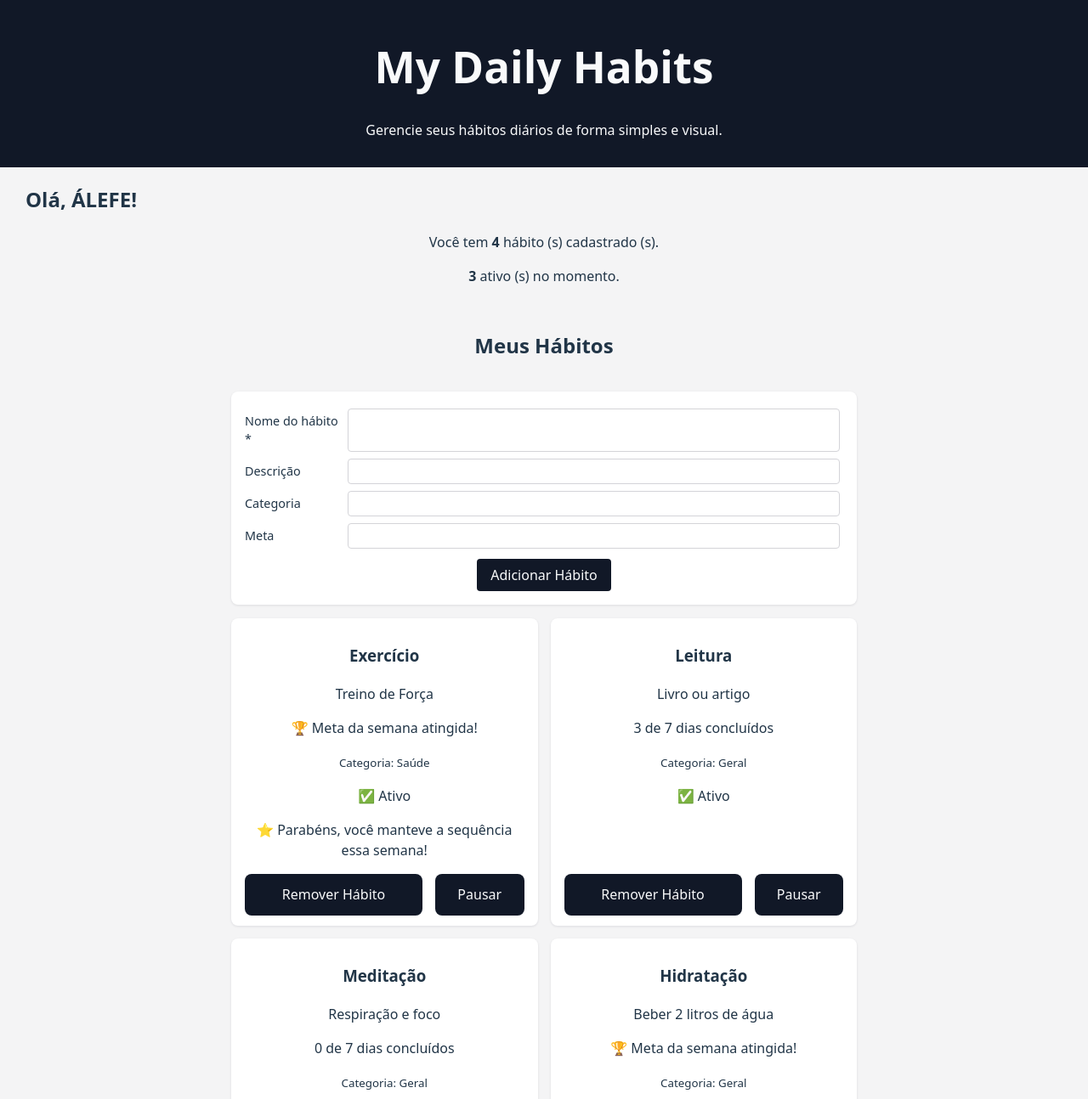
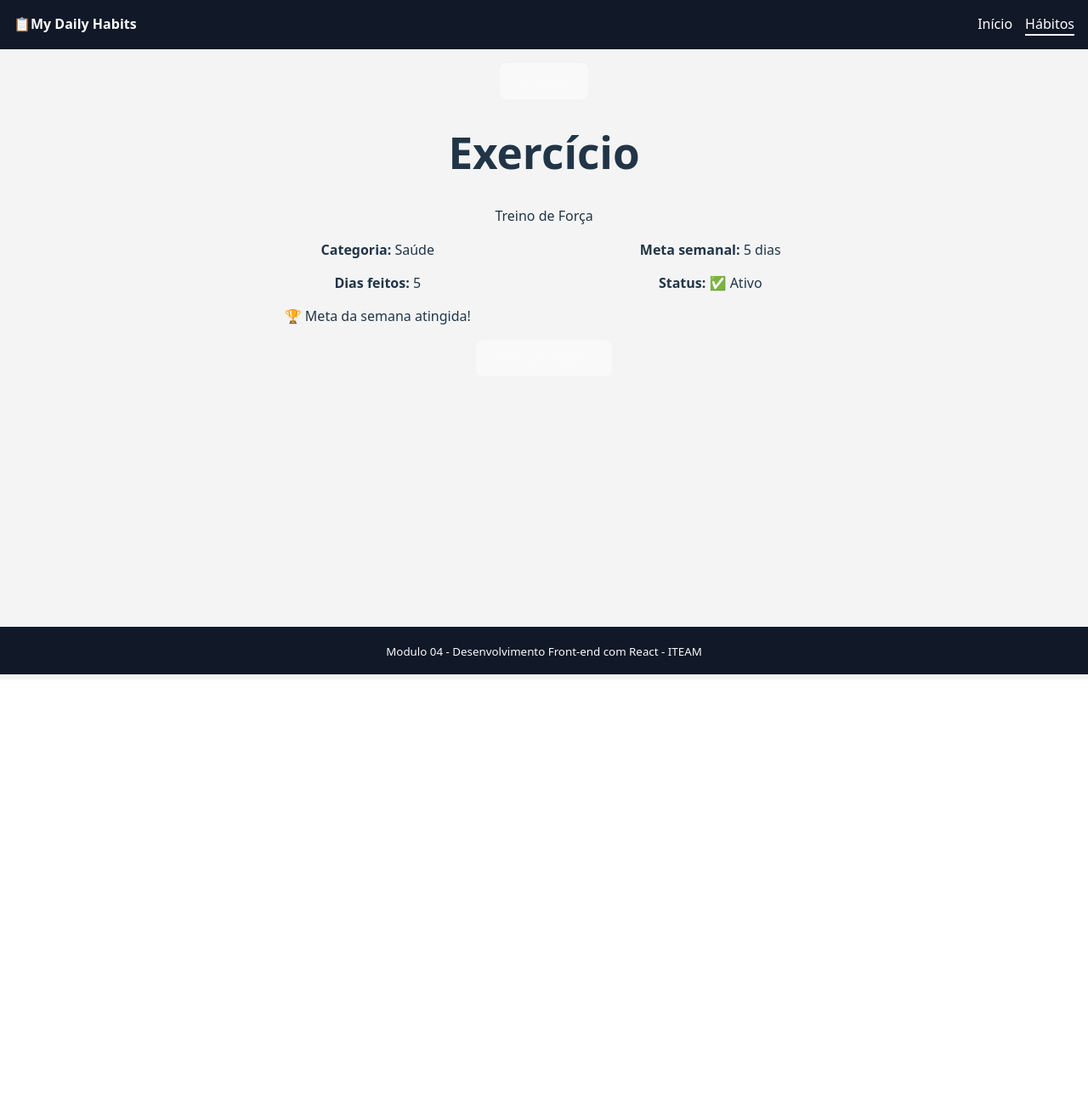
Before and after one commit to AlefeAlvesC/Primeiro-Projeto-React, a React (Vite) app in the folder my-daily-habits/: page /habitos/1 in a window 1280 px wide. Shown: the top 1294 px of the page at 85% size. After the commit the page ends 800 px from the top, so only its background shows below. Built offline with nearby package versions, Linux system fonts and the light colour scheme.

Commit message:
Ultima atualização do site:

```diff
--- a/my-daily-habits/package.json
+++ b/my-daily-habits/package.json
@@ -11,7 +11,8 @@
   },
   "dependencies": {
     "react": "^19.2.0",
-    "react-dom": "^19.2.0"
+    "react-dom": "^19.2.0",
+    "react-router-dom": "^7.13.1"
   },
   "devDependencies": {
     "@eslint/js": "^9.39.1",
--- a/my-daily-habits/src/App.jsx
+++ b/my-daily-habits/src/App.jsx
@@ -1,33 +1,26 @@
-import './App.css'
-import Footer from './components/Footer'
-import Header from './components/Header'
-import BemVindo from './components/BemVindo'
-import SecaoHabitos from './components/SecaoHabitos'
-import HabitList from './components/HabitList'
-import { HabitsProvider } from './contexts/HabitsContext'
-
+import { Routes, Route } from 'react-router-dom';
+import './App.css';
+import Header from './components/Header';
+import Footer from './components/Footer';
+import PaginaInicio from './pages/PaginaInicio';
+import PaginaHabitos from './pages/PaginaHabitos';
+import PaginaDetalhes from './pages/PaginaDetalhes';
+import PaginaNaoEncontrada from './pages/PaginaNaoEncontrada';
 
 function App() {
+  return (
+      <div>
+        <Header/>
 
-
-  return (
-
-    <HabitsProvider>
-
-      <div>
-        <Header titulo={"My Daily Habits"} descricao={"Gerencie seus hábitos diários de forma simples e visual."} />
-
-        <BemVindo nomeUsuario={"Álefe"} />
-
-        <SecaoHabitos titulo={"Meus Hábitos"}>
-          <HabitList></HabitList>
-        </SecaoHabitos>
+        <Routes>
+          <Route path="/" element={<PaginaInicio/>}/>
+          <Route path="/habitos" element={<PaginaHabitos/>}/>
+          <Route path='/habitos/:id' element={<PaginaDetalhes/>}/>
+          <Route path='*' element={<PaginaNaoEncontrada/>}/>
+        </Routes>
 
         <Footer/>
       </div>
-
-    </HabitsProvider>
-
   )
 }
 
--- a/my-daily-habits/src/components/HabitCard.jsx
+++ b/my-daily-habits/src/components/HabitCard.jsx
@@ -1,33 +1,38 @@
-export default function HabitsCard({titulo, descricao = "", meta, ativo = true, diasFeitos = 0, categoria = "Geral", onRemover, onToggle}) {
+import { Link } from "react-router-dom";
+
+export default function HabitCard({id, titulo, descricao = "", meta, ativo = true, diasFeitos = 0, categoria = "Geral", onRemover, onToggle}) {
     const metaAtingida = diasFeitos >= meta;
     const mensagemMeta = metaAtingida ? "🏆 Meta da semana atingida!" : `${diasFeitos} de ${meta} dias concluídos`;
 
     return(
         <div className="habit-card">
-            <div>
+            <div className="habit-card-header">
                 <h3>{titulo}</h3> {/*No meu caso, nome é o titulo*/}
                 {descricao && <p>{descricao}</p>}
                 <p>{mensagemMeta}</p>
                 <small>Categoria: {categoria}</small>
-                <p>{ativo ? "✅ Ativo" : "⏸️ Pausado"}</p> {/*Troquei para p para um melhor comportamento*/}
+                <p style={{color: ativo ? "#16a34a" : "#9ca3af" }} >{ativo ? "✅ Ativo" : "⏸️ Pausado"}</p> {/*Troquei para p para um melhor comportamento*/}
 
                 {metaAtingida && <p>⭐ Parabéns, você manteve a sequência essa semana!</p>}
             </div>
 
-            <div className="buttons">
+            <div className="habit-card-acoes">
+                <Link to={`/habitos/${id}`} className="btn-detalhes">
+                    Ver Detalhes
+                </Link>
+
                 {onRemover && (
-                    <button type="button" onClick={onRemover}>
+                    <button type="button" onClick={onRemover} className="btn-remover-card">
                         Remover Hábito
                     </button>
                 )}
 
                 {onToggle && (
-                    <button type="button" onClick={onToggle}>
+                    <button type="button" onClick={onToggle} className="btn-toggle-card">
                         {ativo ? "Pausar" : "Ativar"}
                     </button>
                 )}
             </div>
-
         </div>
     )
 };
--- a/my-daily-habits/src/components/HabitList.jsx
+++ b/my-daily-habits/src/components/HabitList.jsx
@@ -1,9 +1,12 @@
-import { useState, useRef, useContext } from "react";
-import HabitsCard from "./HabitCard";
+import { useState, useRef } from "react";
+import { useNavigate } from "react-router-dom";
+import HabitCard from "./HabitCard";
 import { useHabits } from "../contexts/HabitsContext";
 
 export default function HabitList(){
     const { habits, adicionarHabit, removerHabit, toggleAtivo, limparHistorico} = useHabits();
+
+    const navigate = useNavigate();
 
     const [form, setForm] = useState({
         novoNome: "",
@@ -21,9 +24,9 @@ export default function HabitList(){
 
     const handleChange = (e) => {
         const {name, value} = e.target;
+        setForm(prev => ({...prev, [name]: value}));
 
         if (name === "novoNome"){
-            setForm(prev => ({...prev, [name]: value}));
             if(value.length > 0 && value.length < 3 ){
                 setErro(prev => ({...prev, erroNome: "O nome deve ter pelo menos 3 caracteres."}));
             }else{
@@ -32,15 +35,12 @@ export default function HabitList(){
         }
 
         if (name === "novaMeta"){
-            setForm(prev => ({...prev, [name]: value}));
             if(value < 1 || value > 7){
                 setErro(prev => ({...prev, erroMeta: "Meta deve estar entre 1 e 7 dias."}));
             }else{
                 setErro(prev => ({...prev, erroMeta: ""}));
             }
         }
-
-        setForm(prev => ({...prev, [name]: value}));
     };
 
     const handleSubmit = (event) => {
@@ -54,7 +54,7 @@ export default function HabitList(){
             id : Date.now(),
             titulo : form.novoNome,
             descricao : form.novaDescricao,
-            meta : form.novaMeta || 7,
+            meta : parseInt(form.novaMeta) || 7,
             ativo: true,
             diasFeitos: 0,
             categoria: form.novaCategoria || 'Geral'
@@ -63,7 +63,7 @@ export default function HabitList(){
         adicionarHabit(novoHabit);
 
         setForm({novoNome: "", novaDescricao: "", novaCategoria: "", novaMeta: ""});
-        nomeInput.current?.focus();
+        navigate("/habitos");
     }
 
     const handleRemove = (id) => {
@@ -126,8 +126,9 @@ export default function HabitList(){
             <ul>
 
                 {habits.map((habit) => (
-                    <HabitsCard
+                    <HabitCard
                         key={habit.id}
+                        id={habit.id}
                         titulo={habit.titulo}
                         descricao={habit.descricao}
                         meta={habit.meta}
@@ -141,7 +142,7 @@ export default function HabitList(){
             </ul>
 
             {/*Botão de reset do localStorage*/}
-            {limparHistorico && <button onClick={limparHistorico}>Limpar Histórico</button>}
+            {limparHistorico && <button onClick={handleHistorico}>Limpar Histórico</button>}
 
         </section>
     )
--- a/my-daily-habits/src/components/Header.jsx
+++ b/my-daily-habits/src/components/Header.jsx
@@ -1,9 +1,23 @@
+import { NavLink } from "react-router-dom";
 
 export default function Header({titulo, descricao}){
     return(
-        <header>
-            <h1>{titulo}</h1>
-            <p>{descricao}</p>
+        <header className="header">
+            <div className="header-logo">
+                <span>📋</span>
+                <strong>My Daily Habits</strong>
+            </div>
+
+            <nav className="header-nav">
+                <NavLink to="/" end className={({isActive}) => isActive? "nav-link ativo" : "nav-link"}>
+                    Início
+                </NavLink>
+
+                <NavLink to="/habitos"
+                    className={({isActive}) => isActive? "nav-link ativo" : "nav-link"}>
+                    Hábitos
+                </NavLink>
+            </nav>
         </header>
     )
-}
+};
--- a/my-daily-habits/src/index.css
+++ b/my-daily-habits/src/index.css
@@ -12,24 +12,6 @@
   -webkit-font-smoothing: antialiased;
   -moz-osx-font-smoothing: grayscale;
 
-}
-
-a {
-  font-weight: 500;
-  color: #646cff;
-  text-decoration: inherit;
-}
-
-a:hover {
-  color: #535bf2;
-}
-
-ul {
-  list-style: none;
-  padding: 0;
-  display: grid;
-  grid-template-columns: 1fr 1fr;
-  gap: 15px;
 }
 
 * {
@@ -55,10 +37,41 @@ header, footer {
   text-align: center;
 }
 
+header {
+  display: flex;
+  justify-content: space-between;
+}
+
+.header-nav {
+  display: flex;
+  gap: 15px;
+}
+
+.header-nav a{
+  color: white;
+}
+
+.header-nav a:hover {
+  color: rgb(131, 166, 237);
+  transition: 0.4s;
+}
+
+.header-nav a.ativo {
+  border-bottom: 2px solid white;
+}
+
+.header-nav a.ativo:hover {
+  border-bottom: 2px solid rgb(131, 166, 237);
+}
+
 main, section {
   padding: 16px;
   max-width: 800px;
   margin: 0 auto;
+}
+
+main{
+  min-height: 85dvh;
 }
 
 .saudacao {
@@ -66,18 +79,27 @@ main, section {
   padding-left: 30px;
 }
 
+ul {
+  list-style: none;
+  padding: 0;
+  display: grid;
+  grid-template-columns: 1fr 1fr;
+  gap: 15px;
+}
+
+
 .habit-card {
   background-color: #ffffff;
   border-radius: 8px;
   padding: 12px 16px;
   box-shadow: 0 1px 3px rgba(15, 23, 46, 0.1);
   display: grid;
-  grid-template-rows: 6fr 1fr;
+  grid-template-rows: 4.5fr 0.5fr;
 }
 
-.habit-card .buttons{
+.habit-card-acoes{
   display: grid;
-  grid-template-columns: 2fr 1fr;
+  grid-template-columns: 1fr 2fr 1fr;
   gap: 15px;
 }
 
@@ -98,7 +120,8 @@ button {
   font-size: 1em;
   font-weight: 500;
   font-family: inherit;
-  background-color: rgb(206, 206, 244);
+  background-color: #111827;
+  color: #f9fafb;
   /*background-color: #1a1a1a*/;
   cursor: pointer;
   transition: border-color 0.25s;
@@ -112,6 +135,21 @@ button:focus,
 button:focus-visible {
   outline: 4px auto -webkit-focus-ring-color;
 }
+
+
+a {
+  font-weight: 500;
+  color: #646cff;
+  text-decoration: inherit;
+}
+
+a:hover {
+  color: #535bf2;
+}
+
+
+
+
 
 @media (prefers-color-scheme: light) {
   :root {
--- a/my-daily-habits/src/main.jsx
+++ b/my-daily-habits/src/main.jsx
@@ -1,10 +1,16 @@
-import { StrictMode } from 'react'
-import { createRoot } from 'react-dom/client'
+import { StrictMode } from 'react';
+import { createRoot } from 'react-dom/client';
+import { BrowserRouter } from 'react-router-dom';
+import { HabitsProvider } from './contexts/HabitsContext.jsx';
 import './index.css'
 import App from './App.jsx'
 
 createRoot(document.getElementById('root')).render(
   <StrictMode>
-    <App />
+    <BrowserRouter>
+      <HabitsProvider>
+        <App/>
+      </HabitsProvider>
+    </BrowserRouter>
   </StrictMode>
 )
--- /dev/null
+++ b/my-daily-habits/src/pages/PaginaDetalhes.jsx
@@ -0,0 +1,65 @@
+import { useParams, useNavigate } from "react-router-dom";
+import { useHabits } from "../contexts/HabitsContext";
+
+function PaginaDetalhes (){
+    const {id} = useParams();
+    const { habits, removerHabit } = useHabits();
+    const navigate = useNavigate();
+
+    const habit = habits.find(h => h.id === Number(id));
+
+    if(!habit){
+        return(
+            <main className="pagina-detalhes">
+                <h1>Hábito não encontrado</h1>
+                <button onClick={() => navigate("/habitos")}>
+                    ← Voltar para a lista
+                </button>
+            </main>
+        );
+    }
+
+    const metaAtingida = habit.diasFeitos >= habit.meta;
+
+    const handleRemover = () => {
+        removerHabit(habit.id);
+        navigate("/habitos")
+    };
+
+    return (
+        <main className="pagina-detalhes">
+            <button onClick={() => navigate(-1)} className="btn-voltar">
+                ← Voltar
+            </button>
+
+            <div className="detalhe-card">
+                <h1>{habit.titulo}</h1>
+                <p>{habit.descricao}</p>
+
+                <ul>
+                    <li><strong>Categoria:</strong> {habit.categoria || "Geral"}</li>
+                    <li><strong>Meta semanal:</strong> {habit.meta} dias</li>
+                    <li><strong>Dias feitos:</strong> {habit.diasFeitos} </li>
+                    <li>
+                        <strong>Status:</strong> {''}
+                        <span>
+                            {habit.ativo ? "✅ Ativo" : "⏸️ Pausado"}
+                        </span>
+                    </li>
+
+                    {
+                        metaAtingida && (<li> 🏆 Meta da semana atingida!</li>)
+                    }
+                </ul>
+
+                <button onClick={handleRemover} className="btn-remover">
+                    Remover hábito
+                </button>
+
+            </div>
+
+        </main>
+    );
+};
+
+export default PaginaDetalhes;
--- /dev/null
+++ b/my-daily-habits/src/pages/PaginaHabitos.jsx
@@ -0,0 +1,12 @@
+import HabitList from "../components/HabitList";
+
+function PaginaHabito(){
+    return(
+        <main className="pagina-habitos">
+            <h1>Meus Hábitos</h1>
+            <HabitList/>
+        </main>
+    );
+};
+
+export default PaginaHabito;
--- /dev/null
+++ b/my-daily-habits/src/pages/PaginaInicio.jsx
@@ -0,0 +1,31 @@
+import {Link} from 'react-router-dom';
+import { useHabits } from '../contexts/HabitsContext';
+
+function PaginaInicio() {
+    const { habits } = useHabits();
+
+    const habitosAtivos = habits.filter(habit => habit.ativo).length;
+
+    return(
+        <main className="pagina-inicio">
+            <h1>My Daily Habits</h1>
+            <p>Construindo uma rotina melhor, um hábito por vez.</p>
+
+            <div className="resumo">
+                <div className="resumo-card">
+                    <span><strong>{habits.length}</strong> hábitos cadastrados</span>
+                </div>
+                <div className="resumo-card">
+                    <span><strong>{habitosAtivos}</strong> ativos agora</span>
+                </div>
+            </div>
+
+            <Link to="/habitos" className="btn-primario">
+                Ver meus hábitos →
+            </Link>
+
+        </main>
+    );
+};
+
+export default PaginaInicio;
--- /dev/null
+++ b/my-daily-habits/src/pages/PaginaNaoEncontrada.jsx
@@ -0,0 +1,13 @@
+import { Link } from "react-router-dom";
+
+function PaginaNaoEncontrada(){
+    return(
+        <main className="pagina-404">
+            <h1>404</h1>
+            <p>Esta página não existe.</p>
+            <Link to="/">Voltar para o início</Link>
+        </main>
+    );
+}
+
+export default PaginaNaoEncontrada;
```
Also changed, not shown: 1 other file (tests, documents, lock files or other folders).
